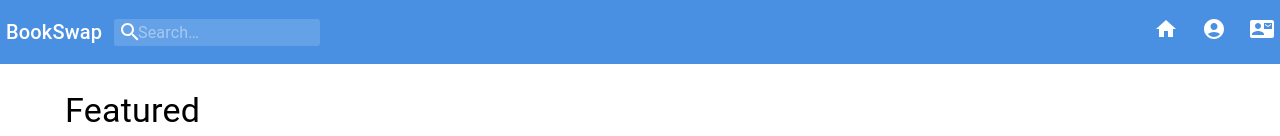
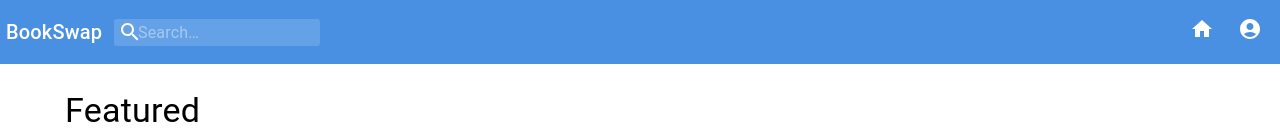
Before and after one commit to OceansFive-BO/bloshan, a React (Vite) app: page /home in a window 1280 px wide. Shown: the top 136 px of the page. Built offline with nearby package versions, Linux system fonts and the light colour scheme.

Commit message:
removed contact from header and updated user_id to universal id

```diff
--- a/src/components/common/header/Header.jsx
+++ b/src/components/common/header/Header.jsx
@@ -88,12 +88,6 @@ export default function PrimarySearchAppBar() {
                 <AccountCircle />
               </Link>
             </IconButton>
-
-            <IconButton size="large" edge="end" color="inherit">
-              <Link className="header-link" to={'/contact'}>
-                <ContactIcon />
-              </Link>
-            </IconButton>
           </Box>
         </Toolbar>
       </AppBar>
--- a/src/components/views/profile/index.jsx
+++ b/src/components/views/profile/index.jsx
@@ -7,7 +7,7 @@ function ProfilePage() {
   const [userData, setUserData] = useState(null);
   const [borrowedBooks, setBorrowedBooks] = useState([]);
   const [listedBooks, setListedBooks] = useState([]);
-  const userId = '6737db542bcdc8582e60a75a'; // TODO Replace with token
+  const userId = '6736472090d8a0d1e7b37c9d'; // TODO Replace with token
 
   const [showModal, setShowModal] = useState(false);
   const [bookSearch, setBookSearch] = useState('');
```
